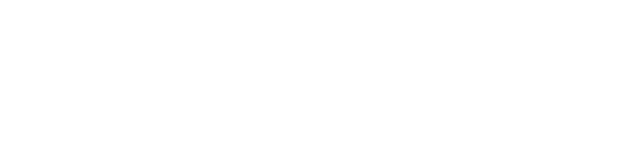
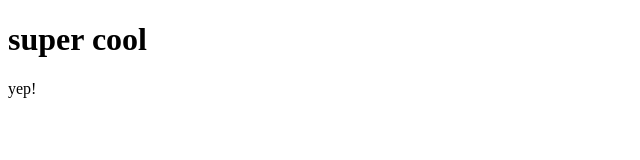
Before and after one commit to chinduja-net/Supercool, a plain HTML site: page index.html in a window 1280 px wide. Shown: the whole page, without its empty margins (0-640 px from the left). Drawn offline with Linux system fonts and the light colour scheme.

Commit message:
added paragraph

```diff
--- a/index.html
+++ b/index.html
@@ -7,6 +7,7 @@
     <title>supercool</title>
 </head>
 <body>
-
+   <h1>super cool</h1>
+   <p>yep!</p>
 </body>
 </html>
```
